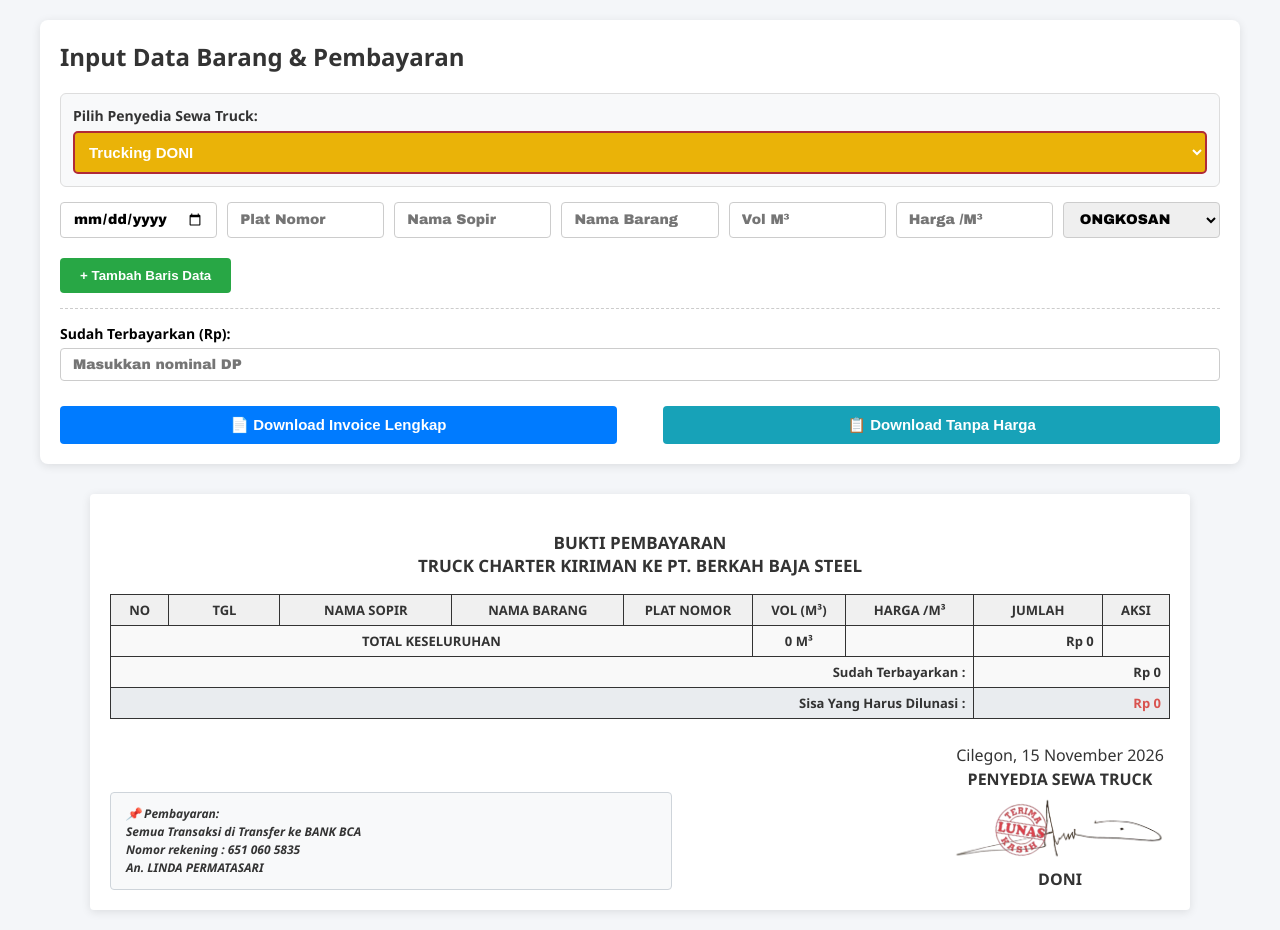
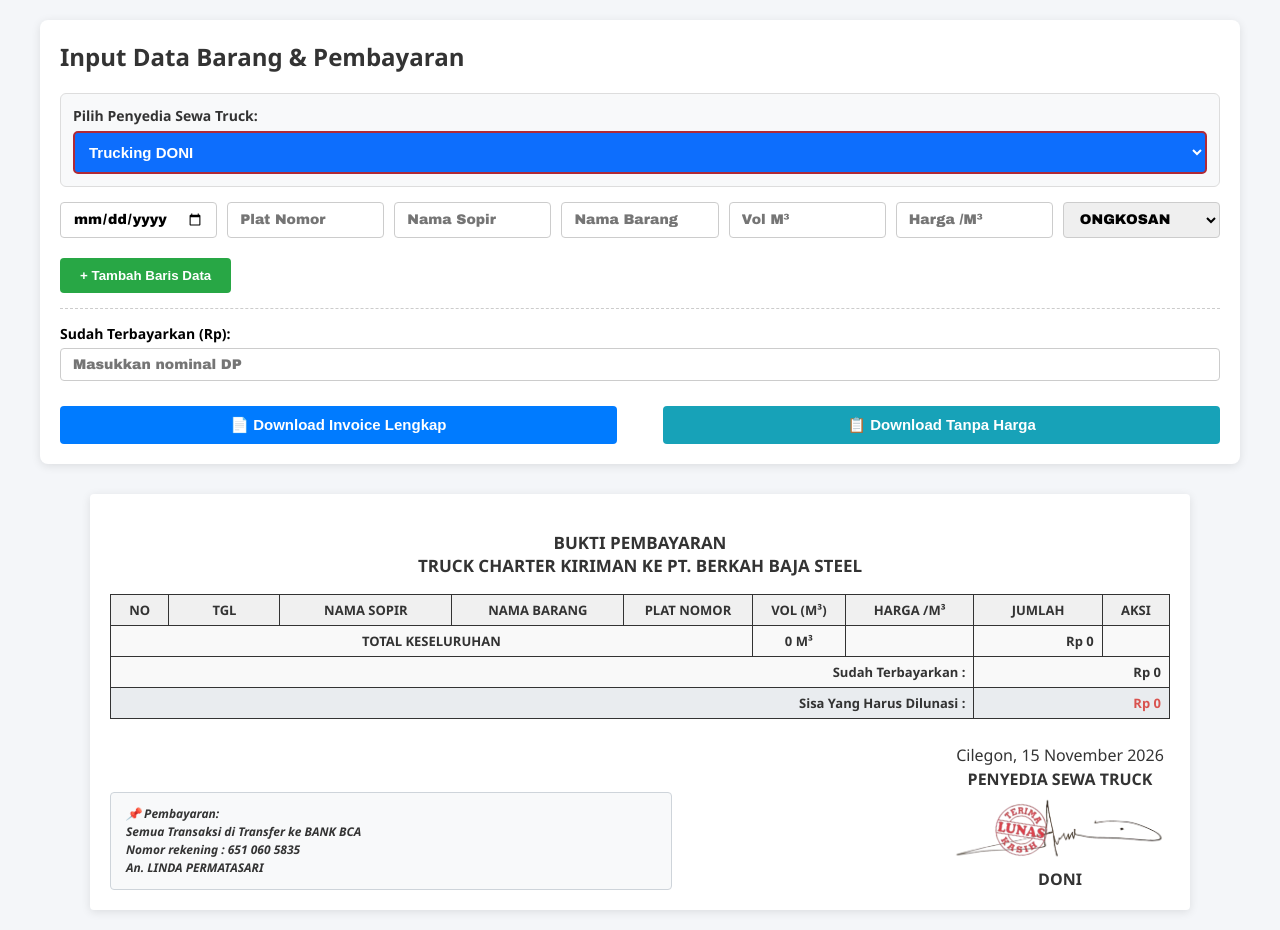
Before and after one commit to yefryZA/PT.-BERKAH-BAJA-STEEL, a plain HTML site: page Trucking.html in a window 1280 px wide. Drawn offline with Linux system fonts and the light colour scheme.

Commit message:
Update Trucking.html

```diff
--- a/Trucking.html
+++ b/Trucking.html
@@ -358,7 +358,7 @@
             namaTTD: "DONI",
             ttdImg: "ttd.misjaya.png",
             filePrefix: "Invoice Herman",
-            bgColor: "#eab308", // kuning
+            bgColor: "#0d6efd", // biru
             textColor: "#ffffff",
             borderColor: "#b02a37"
         },
```
